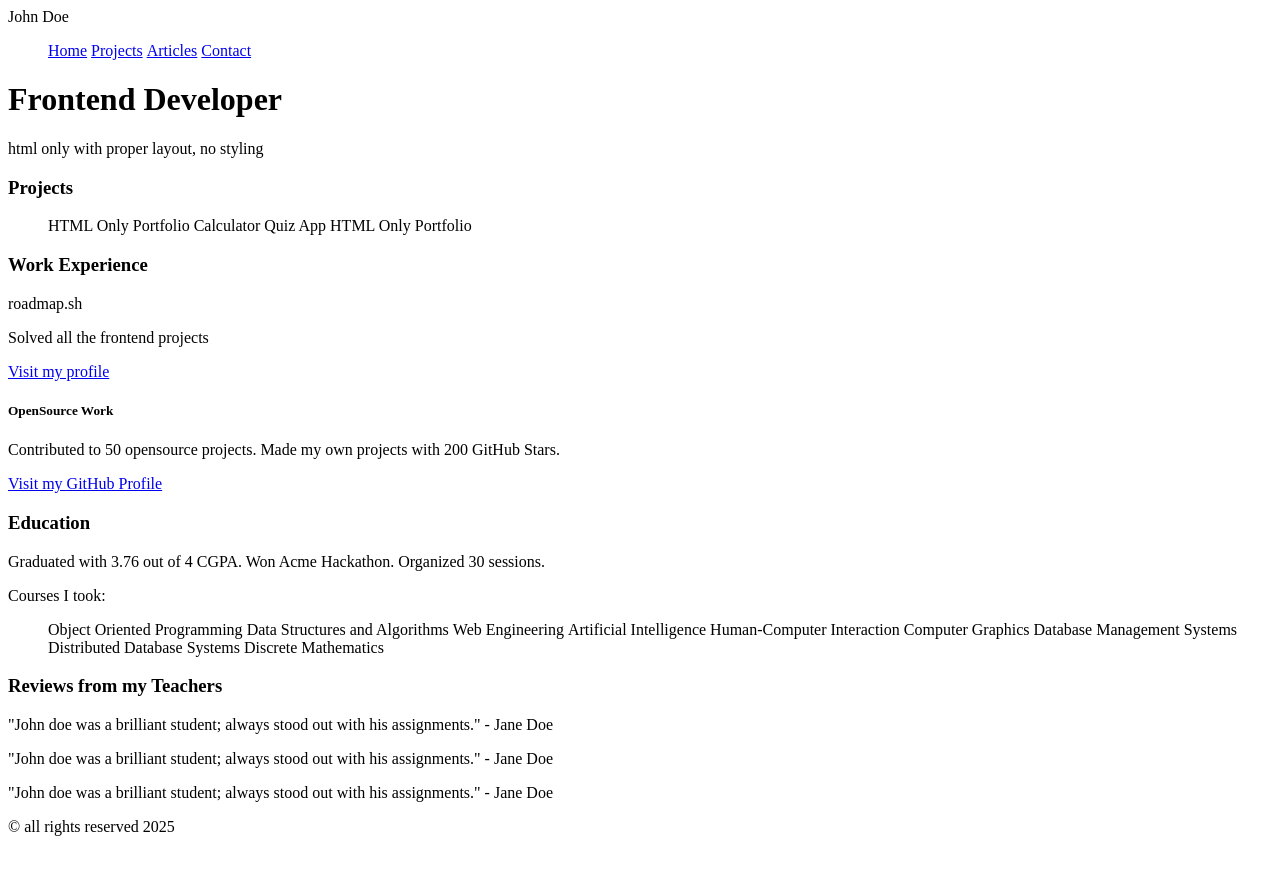
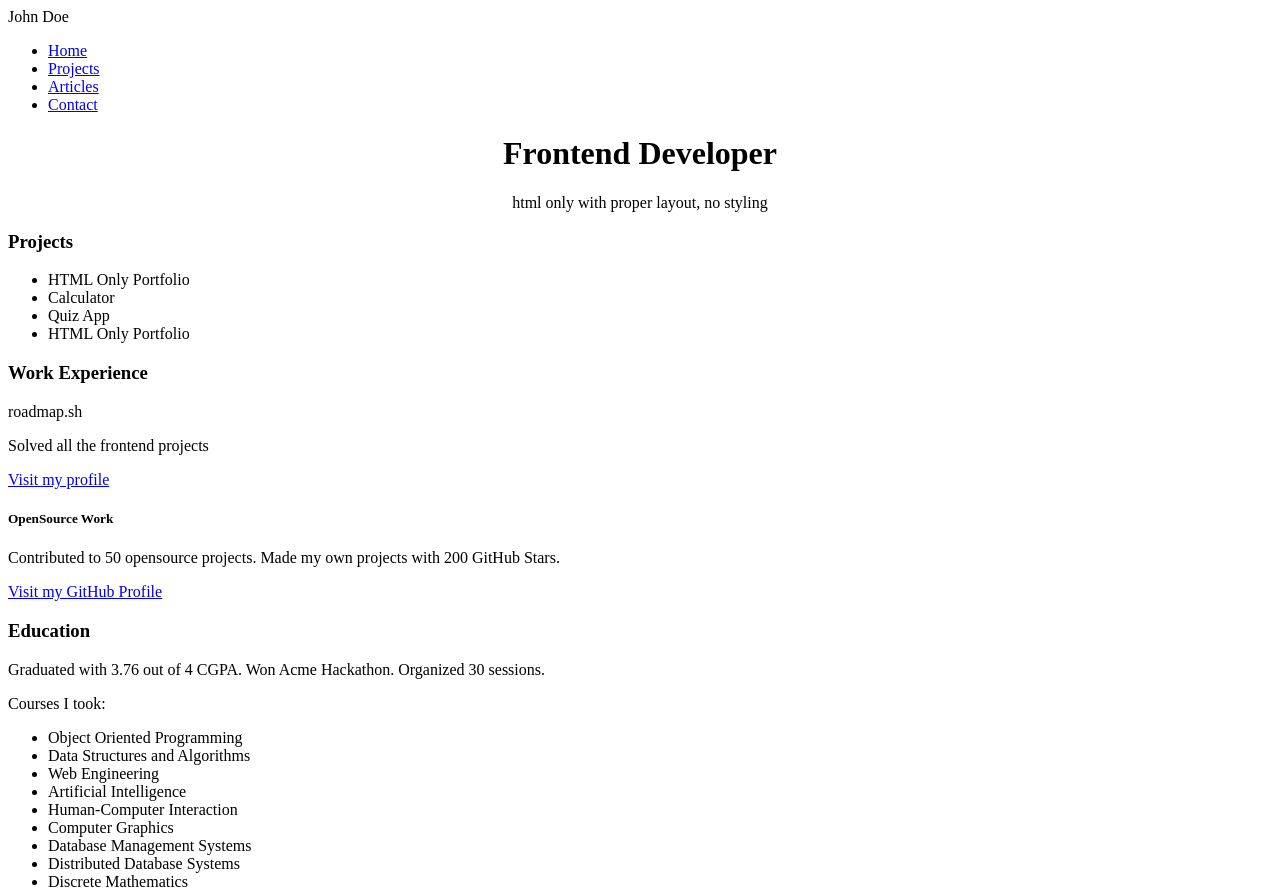
Before and after one commit to tobiamarvi/roadmap.sh-solutions, a plain HTML site: page frontend/personal-portfolio/index.html in a window 1280 px wide. Shown: the top 894 px of the page. Before the commit the page ends 844 px from the top, so only its background shows below. Drawn offline with Linux system fonts and the light colour scheme.

Commit message:
centered header

```diff
--- a/frontend/personal-portfolio/index.html
+++ b/frontend/personal-portfolio/index.html
@@ -20,7 +20,7 @@
         <header>
             <a class="name">John Doe</a>
             <a>
-                <nav>
+                <nav class="navigation">
                     <ul>
                         <li><a href="index.html">Home</a></li>
                         <li><a href="projects.html">Projects</a></li>
@@ -29,8 +29,10 @@
                     </ul>
                 </nav>
             </a>
-            <h1>Frontend Developer</h1>
-            <a>html only with proper layout, no styling</a>
+            <div class="header">
+                <h1>Frontend Developer</h1>
+                <a>html only with proper layout, no styling</a>
+            </div>
         </header>
         <main>
             <div>
--- a/frontend/personal-portfolio/styles.css
+++ b/frontend/personal-portfolio/styles.css
@@ -1,6 +1,19 @@
-li {
-    display: inline;
+.header {
+    text-align: center;
+    border: 24px;
 }
+
+.header a {
+    margin: 0;
+    padding: 0;
+}
+
+.navigation {
+    margin: 0;
+    padding: 0;
+    display: relative;
+}
+
 
 .name {
     display: relative;
```
